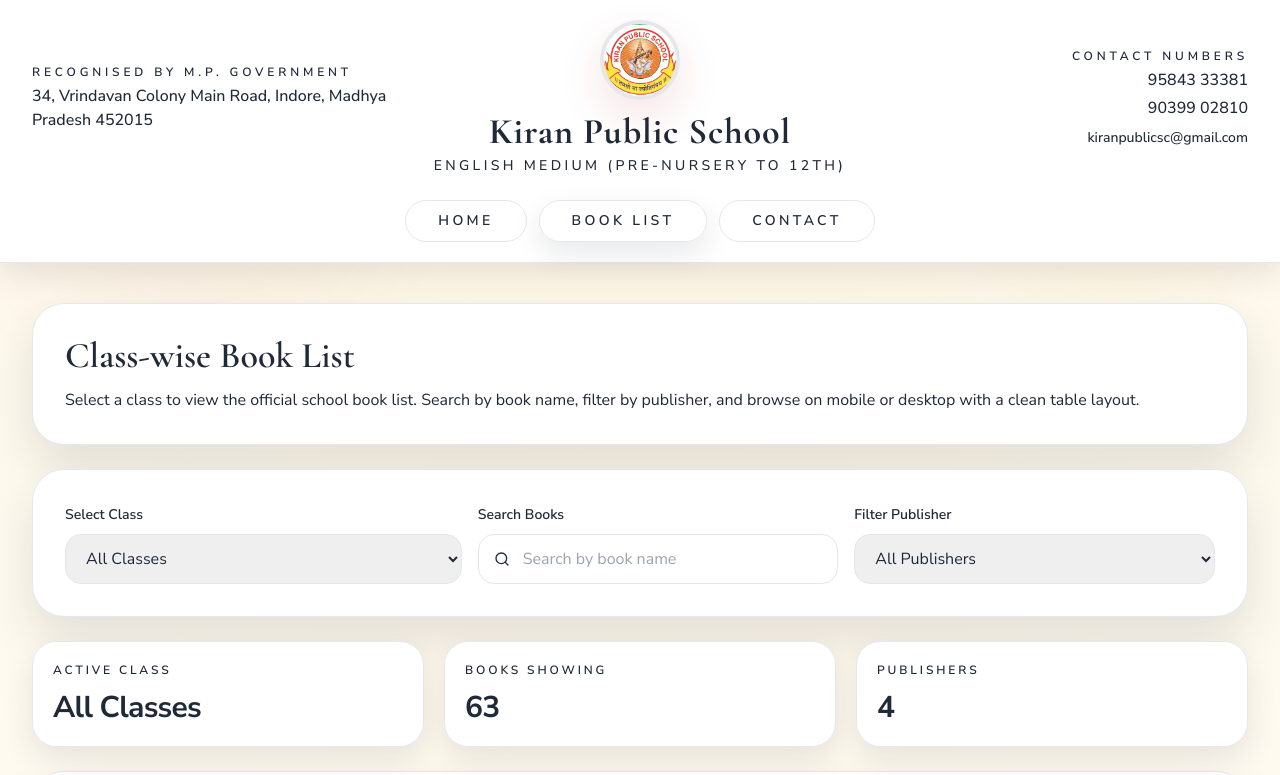
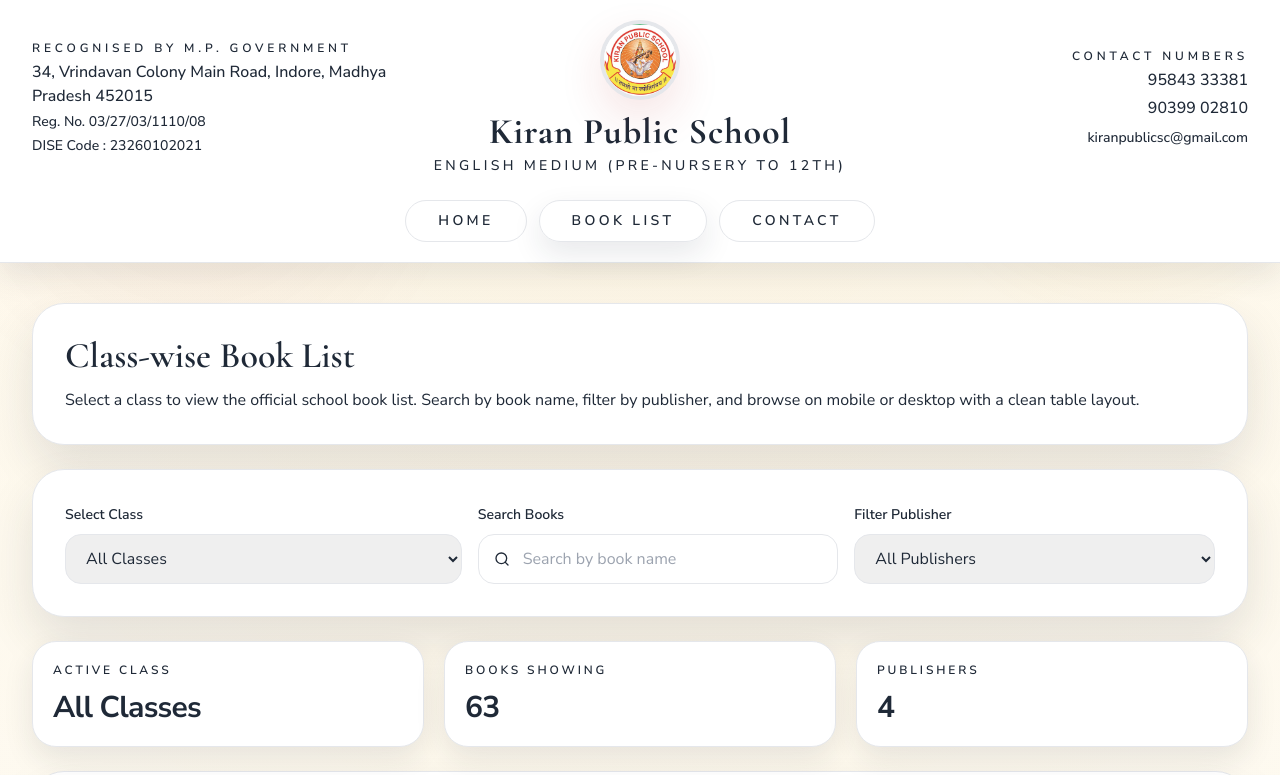
Before and after one commit to cyman82/KPS, a Next.js app: page /book-list in a window 1280 px wide. Shown: the top 775 px of the page. Built offline with nearby package versions, Linux system fonts and the light colour scheme.

Commit message:
Update school info, shop cards, and media slideshow behavior

```diff
--- a/components/layout/site-header.tsx
+++ b/components/layout/site-header.tsx
@@ -12,6 +12,12 @@
               {schoolInfo.recognition}
             </p>
             <p className="font-medium text-school.gray">{schoolInfo.address}</p>
+            <p className="text-sm font-medium text-school.gray">
+              Reg. No. {schoolInfo.registrationNumber}
+            </p>
+            <p className="text-sm font-medium text-school.gray">
+              DISE Code : {schoolInfo.diseCode}
+            </p>
           </div>
 
           <div className="flex flex-col items-center gap-3 text-center">
--- a/components/sections/book-availability-section.tsx
+++ b/components/sections/book-availability-section.tsx
@@ -16,7 +16,7 @@
         </p>
       </div>
 
-      <div className="mt-6 grid gap-5 md:grid-cols-2">
+      <div className="mt-6 grid gap-5 md:grid-cols-2 lg:grid-cols-3">
         {bookAvailabilityShops.map((shop) => (
           <article
             key={shop.name}
--- a/components/sections/school-moments-slideshow.tsx
+++ b/components/sections/school-moments-slideshow.tsx
@@ -18,9 +18,10 @@
   const [isVisible, setIsVisible] = useState(false);
   const containerRef = useRef<HTMLDivElement | null>(null);
   const videoRefs = useRef<Array<HTMLVideoElement | null>>([]);
+  const activeItem = mediaItems[activeIndex];
 
   useEffect(() => {
-    if (mediaItems.length <= 1) {
+    if (mediaItems.length <= 1 || activeItem?.type === "video") {
       return;
     }
 
@@ -29,7 +30,7 @@
     }, 4000);
 
     return () => window.clearInterval(interval);
-  }, [mediaItems.length]);
+  }, [activeItem?.type, mediaItems.length]);
 
   useEffect(() => {
     const observer = new IntersectionObserver(
@@ -58,9 +59,11 @@
       }
 
       if (index === activeIndex) {
+        videoRef.currentTime = 0;
         videoRef.play().catch(() => undefined);
       } else {
         videoRef.pause();
+        videoRef.currentTime = 0;
       }
     });
   }, [activeIndex]);
@@ -89,7 +92,7 @@
       }`}
     >
       <div className="group relative mx-auto w-full max-w-5xl overflow-hidden rounded-[2rem] border border-school.saffron/20 bg-white shadow-panel transition duration-500 hover:-translate-y-1 hover:shadow-premium">
-        <div className="relative h-[22rem] w-full sm:h-[28rem] lg:h-[34rem]">
+        <div className="relative h-[58vh] min-h-[18rem] w-full max-h-[46rem] bg-school.charcoal/95 sm:min-h-[24rem]">
           {mediaItems.map((item, index) => {
             const isActive = index === activeIndex;
             return (
@@ -106,7 +109,7 @@
                     fill
                     sizes="(max-width: 640px) 100vw, (max-width: 1200px) 90vw, 1100px"
                     priority={isActive}
-                    className="h-full w-full object-cover object-center"
+                    className="h-full w-full object-contain object-center"
                   />
                 ) : (
                   <video
@@ -115,11 +118,11 @@
                     }}
                     src={item.src}
                     muted
-                    loop
                     playsInline
                     autoPlay
                     preload="metadata"
-                    className="h-full w-full object-cover object-center"
+                    onEnded={goNext}
+                    className="h-full w-full object-contain object-center"
                   />
                 )}
               </div>
--- a/data/site.ts
+++ b/data/site.ts
@@ -3,6 +3,8 @@
   recognition: "Recognised by M.P. Government",
   medium: "English Medium (Pre-Nursery to 12th)",
   address: "34, Vrindavan Colony Main Road, Indore, Madhya Pradesh 452015",
+  registrationNumber: "03/27/03/1110/08",
+  diseCode: "23260102021",
   phones: ["95843 33381", "90399 02810"],
   email: "kiranpublicsc@gmail.com",
   enquiryEmail: "kiranpublicsc@gmail.com",
@@ -46,5 +48,10 @@
     name: "Amayra Books and Stationaries",
     address: "36 Vrindavan Colony, Below Soundrya Beauty Parlour, Indore",
     phone: "7389700186"
+  },
+  {
+    name: "Doll & Doll General Store & Stationaries",
+    address: "1/3, Satya Sai Bagh Colony, Indore",
+    phone: "+91 95895 34493"
   }
 ];
```
